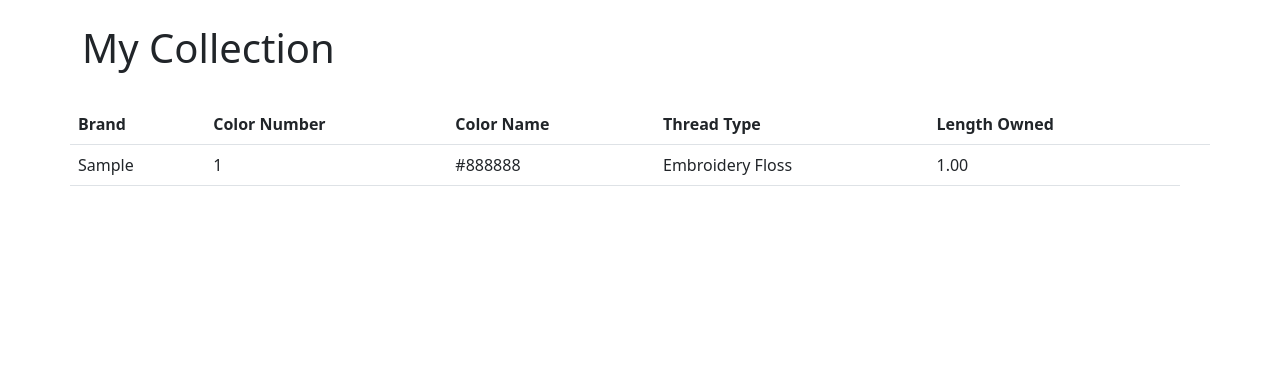
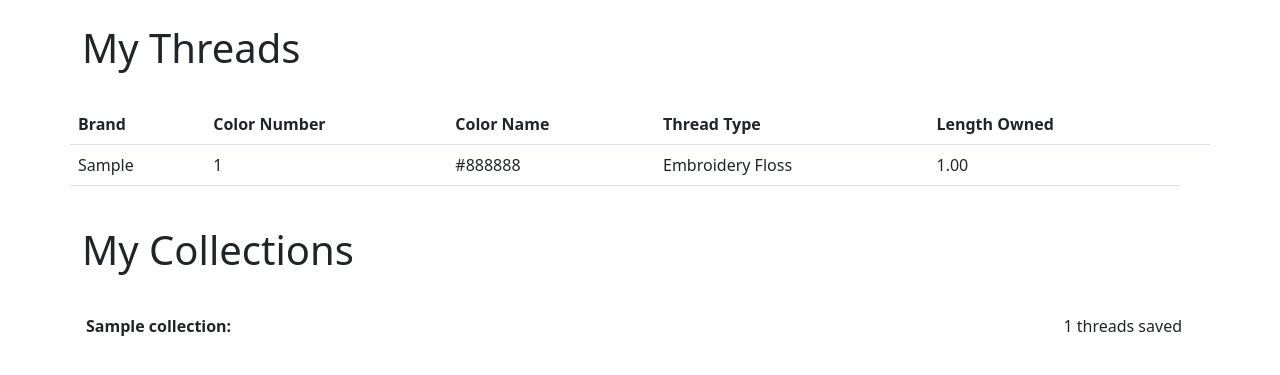
Before and after one commit to lisyce/ThreadApp, a Django app: page / in a window 1280 px wide. Shown: the part 56-431 px from the top of the page. Run offline with Django 3.2, Linux system fonts and the light colour scheme; tables that the repository leaves empty hold one stand-in row (values such as "Sample post").

Commit message:
changed collection display on homepage

```diff
--- a/code/thread/models.py
+++ b/code/thread/models.py
@@ -46,6 +46,7 @@ class Collection (models.Model):
     added_by = models.ForeignKey(User, on_delete=models.SET(get_deleted_user))
     status = models.CharField(max_length=200, choices=STATUS)
     threads = models.ManyToManyField(Thread)
+
     def __str__(self):
         return self.name
 
--- a/code/thread/templates/index.html
+++ b/code/thread/templates/index.html
@@ -9,7 +9,7 @@ ThreadApp: Home
 <div class='container'>
     <br>
     <div class='row'>
-            <h3 class='display-6'>My Collection</h3>
+        <h3 class='display-6'>My Threads</h3>
     </div>
     <br>
     <div class='row'>
@@ -36,6 +36,30 @@ ThreadApp: Home
         </table>
     </div>
 
+    <br>
+
+    <div class='row'>
+        <h3 class='display-6'>My Collections</h3>
+    </div>
+    <br>
+    <div class='row'>
+        <ul class='list-group list-group-flush'>
+        {% for collection in collections %}
+            <li class='list-group-item d-flex justify-content-between align-items-center'>
+                <strong>{{collection.name}}:</strong>
+
+                <span>
+                    <!-- TODO list out all the threads separated by commas-->
+                    {% for thread in collection_threads %}
+                    {% endfor %}
+                </span>
+
+                <span>{{collection.thread_count}} threads saved</span>
+            </li>
+        {% endfor %}
+        </ul>
+    </div>
+
 </div>
 
 {% endblock %}
--- a/code/thread/views.py
+++ b/code/thread/views.py
@@ -1,9 +1,13 @@
 from django.shortcuts import render
-from .models import Thread
+from django.db.models import Count
+from .models import *
 
 # Create your views here.
 def home(request):
 
     all_threads = Thread.objects.all()
+    all_collections = Collection.objects.all().annotate(
+        thread_count = Count('threads'),
+    )
 
-    return render(request, 'index.html', {'threads' : all_threads})
+    return render(request, 'index.html', {'threads' : all_threads, 'collections' : all_collections})
```
